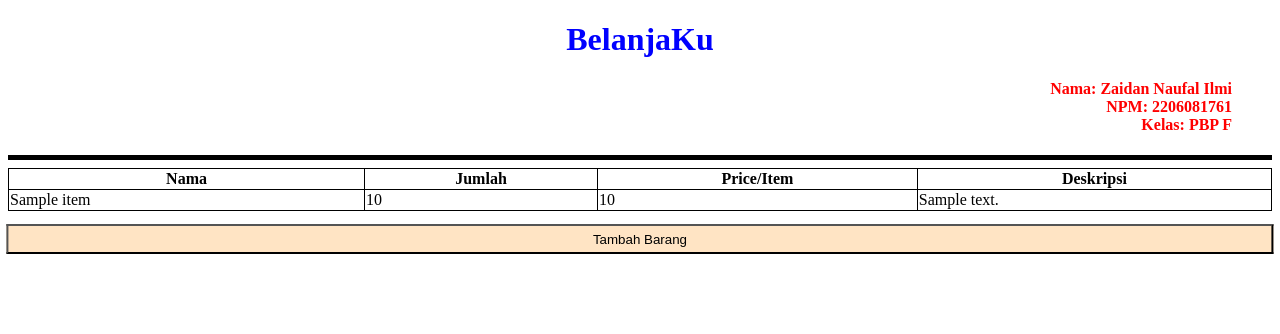
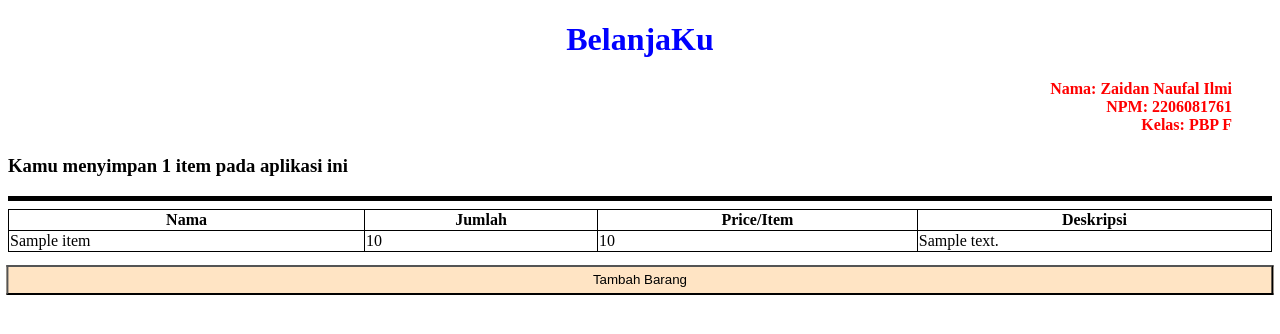
Before and after one commit to bangjai123/BelanjaKU, a Django app: page / in a window 1280 px wide. Shown: the top 334 px of the page. Run offline with Django 4.2, Linux system fonts and the light colour scheme; tables that the repository leaves empty hold one stand-in row (values such as "Sample post").

Commit message:
menambahkan bonus

```diff
--- a/main/templates/main.html
+++ b/main/templates/main.html
@@ -3,6 +3,8 @@
 {% block content %}
 <h1 style="color:blue" align="center"> BelanjaKu</h1>
 <h4 style="color:red" align="right">Nama: {{name}}&nbsp;&nbsp;&nbsp;&nbsp;&nbsp;&nbsp;&nbsp;&nbsp;&nbsp;&nbsp;<br>NPM: {{npm}}&nbsp;&nbsp;&nbsp;&nbsp;&nbsp;&nbsp;&nbsp;&nbsp;&nbsp;&nbsp;<br>Kelas: {{class}}&nbsp;&nbsp;&nbsp;&nbsp;&nbsp;&nbsp;&nbsp;&nbsp;&nbsp;&nbsp;</h4>
+<h3 style="color:black" align="left">Kamu menyimpan {{jumlah_item}} item pada aplikasi ini</h3>
+
 <hr size = "5"color = "black">
 
 <table style="width:100%">
--- a/main/views.py
+++ b/main/views.py
@@ -5,12 +5,13 @@ from django.urls import reverse
 from main.models import Item
 from django.http import HttpResponse
 from django.core import serializers
-
+from django.contrib import messages
 def show_main(request):
     items = Item.objects.all()
 
     context = {
         'name' : 'Zaidan Naufal Ilmi',
+        'jumlah_item' : items.count,
         'npm' : '2206081761',
         'class' : 'PBP F',
         'items' : items
```
